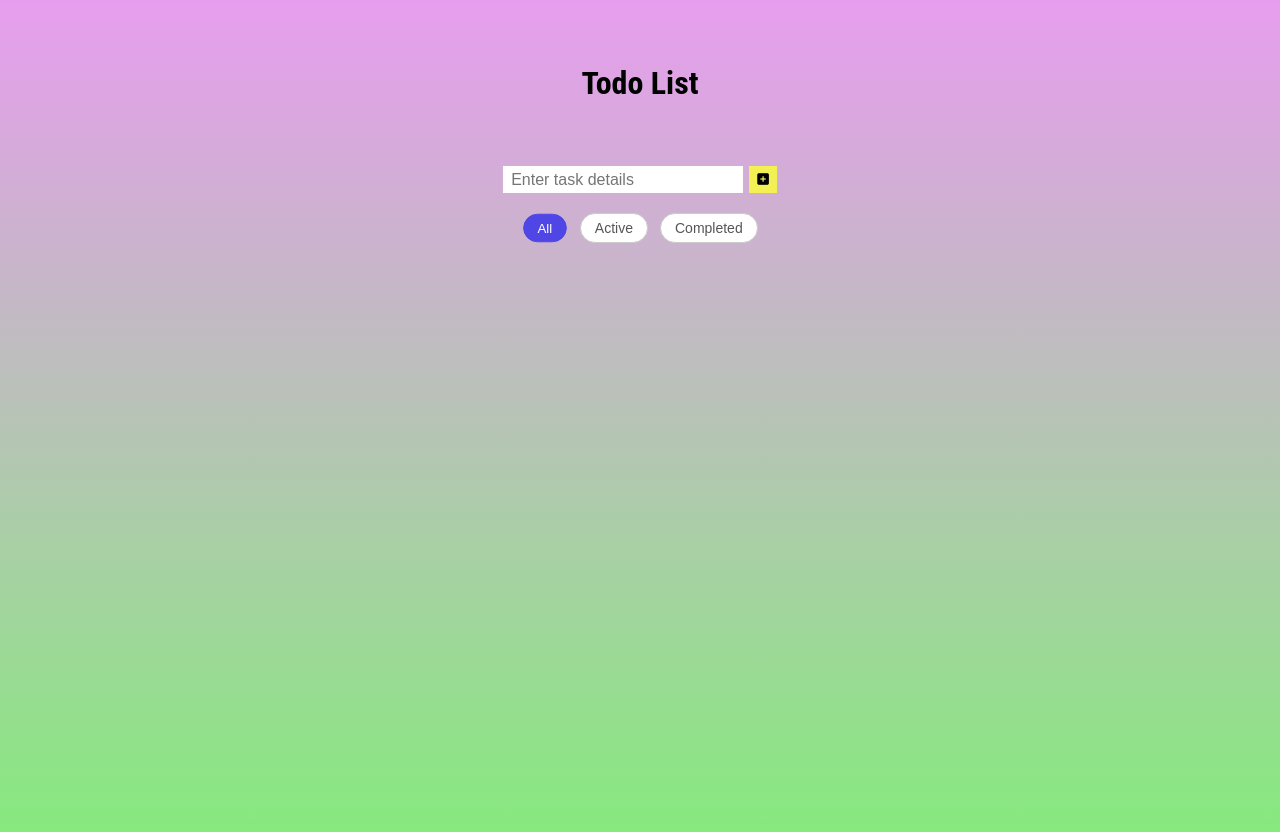
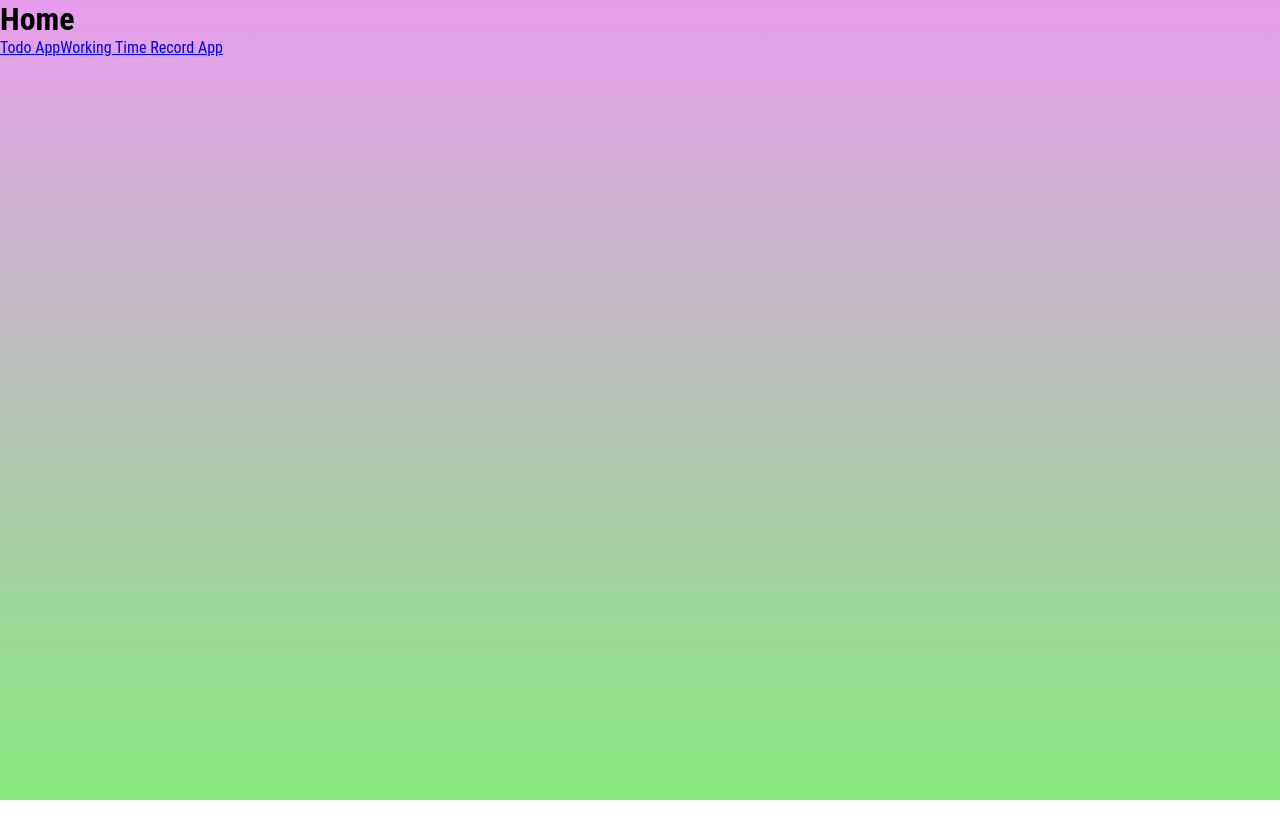
Before and after one commit to Yuto-design/react-todo-app, a React (Create React App) app: page / in a window 1280 px wide. After the commit the page ends 800 px from the top, so only its background shows below. Built offline with nearby package versions, Linux system fonts and the light colour scheme.

Commit message:
Change Screen

```diff
--- a/package.json
+++ b/package.json
@@ -9,6 +9,7 @@
     "@testing-library/user-event": "^13.5.0",
     "react": "^19.2.4",
     "react-dom": "^19.2.4",
+    "react-router-dom": "^7.13.0",
     "react-scripts": "5.0.1",
     "web-vitals": "^2.1.4"
   },
--- a/src/App.js
+++ /dev/null
@@ -1,22 +0,0 @@
-import React from 'react';
-import { TodoProvider } from './features/todo/context/TodoContext';
-import './App.css';
-import Title from './features/todo/components/Title';
-import InputForm from './features/todo/components/InputForm';
-import Filter from './features/todo/components/Filter';
-import TodoList from './features/todo/components/TodoList';
-
-function App() {
-  return (
-    <TodoProvider>
-      <div className="body">
-        <Title />
-        <InputForm />
-        <Filter />
-        <TodoList />
-      </div>
-    </TodoProvider>
-  );
-}
-
-export default App;
--- /dev/null
+++ b/src/App.jsx
@@ -0,0 +1,18 @@
+import { BrowserRouter, Routes, Route } from 'react-router-dom'
+import Home from './pages/Home'
+import TodoPage from './pages/TodoPage'
+import TimerPage from './pages/TimerPage'
+
+function App() {
+  return (
+    <BrowserRouter>
+      <Routes>
+        <Route path="/" element={<Home />} />
+        <Route path="/todo" element={<TodoPage />} />
+        <Route path="/timer" element={<TimerPage />} />
+      </Routes>
+    </BrowserRouter>
+  )
+}
+
+export default App
--- a/src/features/todo/components/Title.jsx
+++ b/src/features/todo/components/Title.jsx
@@ -4,7 +4,7 @@ const Title = () => {
     return (
         <div>
             <header>
-                <h1>Todo List</h1>
+                <h1>Todo App</h1>
             </header>
         </div>
     )
--- /dev/null
+++ b/src/pages/Home.jsx
@@ -0,0 +1,16 @@
+import { Link } from 'react-router-dom'
+
+const Home = () => {
+    return (
+        <div className="home">
+        <h1>Home</h1>
+
+        <div className="home-links">
+            <Link to="/todo">Todo App</Link>
+            <Link to="/timer">Working Time Record App</Link>
+        </div>
+        </div>
+    )
+}
+
+export default Home
--- /dev/null
+++ b/src/pages/TimerPage.jsx
@@ -0,0 +1,9 @@
+const TimerPage = () => {
+    return (
+        <div>
+            <h1>Working Time Record</h1>
+        </div>
+    )
+}
+
+export default TimerPage
--- /dev/null
+++ b/src/pages/TodoPage.jsx
@@ -0,0 +1,21 @@
+import { TodoProvider } from '../features/todo/context/TodoContext';
+import '../App.css';
+import Title from '../features/todo/components/Title';
+import InputForm from '../features/todo/components/InputForm';
+import Filter from '../features/todo/components/Filter';
+import TodoList from '../features/todo/components/TodoList';
+
+function App() {
+    return (
+        <TodoProvider>
+        <div className="body">
+            <Title />
+            <InputForm />
+            <Filter />
+            <TodoList />
+        </div>
+        </TodoProvider>
+    );
+}
+
+export default App;
```
Also changed, not shown: src/features/timer/components/DailyRecode.jsx (added), src/features/timer/components/Timer.jsx (added), src/features/timer/context/TimerContext.jsx (added), src/features/timer/hooks/useTimer.js (added), 1 other file (tests, documents, lock files or other folders).
